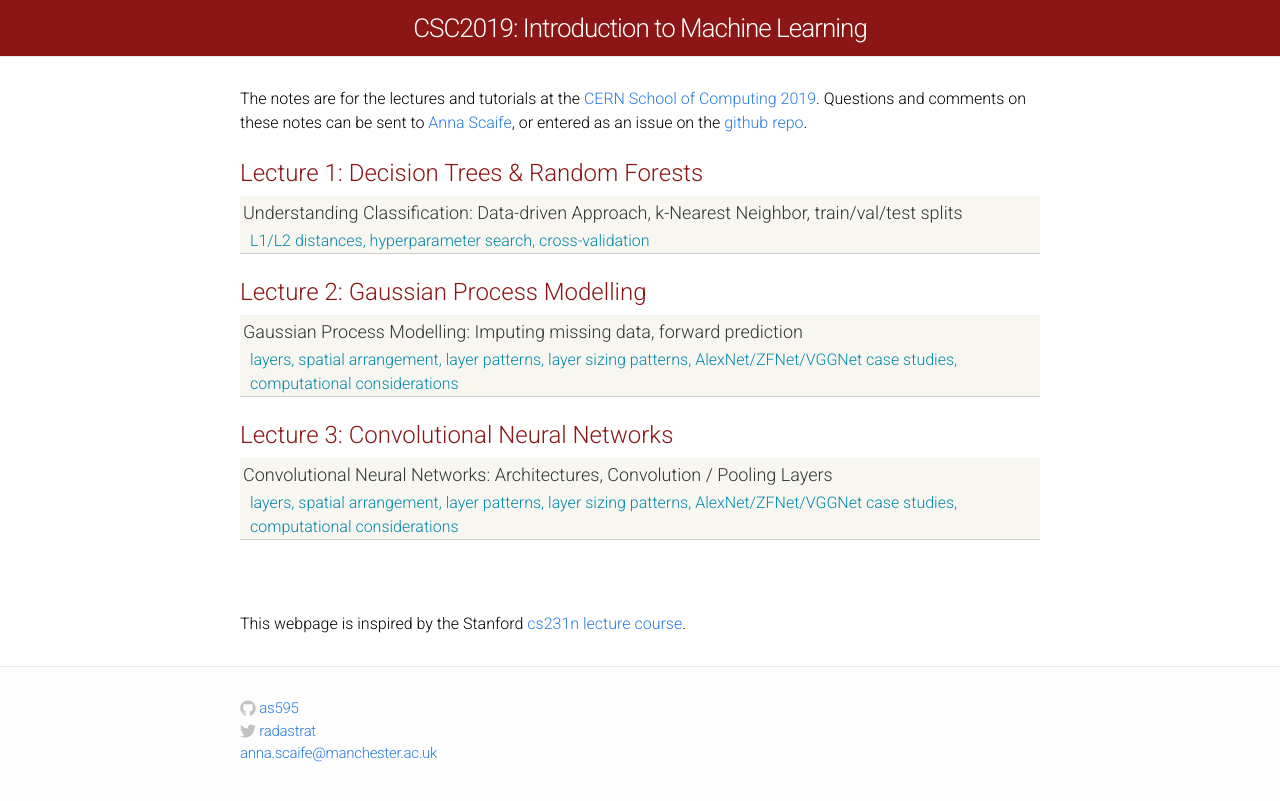
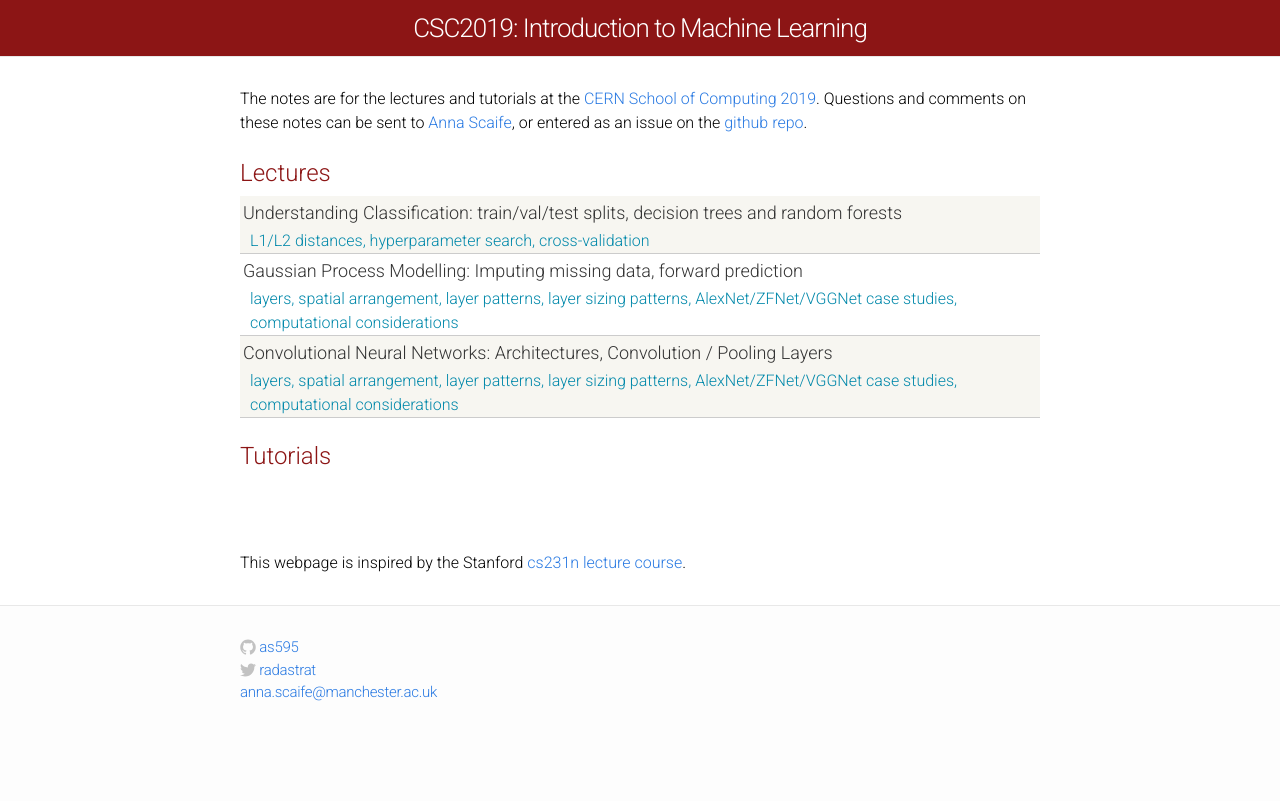
Before and after one commit to as595/csc-2019, a Jekyll site: the page built from index.html, in a window 1280 px wide. Shown: the top 801 px of the page. Built offline with Jekyll 4.4.1, drawn with Linux system fonts in a browser that asks for light colours.

Commit message:
updated index

```diff
--- a/index.html
+++ b/index.html
@@ -12,18 +12,16 @@ layout: default
   <div class="materials-wrap">
 
 	 <!-- hardcoding items here to force a specific order -->
-    <div class="module-header">Lecture 1: Decision Trees & Random Forests</div>
+    <div class="module-header">Lectures</div>
 
     <div class="materials-item">
       <a href="classification/">
-        Understanding Classification: Data-driven Approach, k-Nearest Neighbor, train/val/test splits
+        Understanding Classification: train/val/test splits, decision trees and random forests
       </a>
       <div class="kw">
         L1/L2 distances, hyperparameter search, cross-validation
       </div>
     </div>
-
-    <div class="module-header">Lecture 2: Gaussian Process Modelling</div>
 
     <div class="materials-item">
       <a href="convolutional-networks/">
@@ -34,8 +32,6 @@ layout: default
       </div>
     </div>
 
-    <div class="module-header">Lecture 3: Convolutional Neural Networks</div>
-
     <div class="materials-item">
       <a href="convolutional-networks/">
         Convolutional Neural Networks: Architectures, Convolution / Pooling Layers
@@ -44,6 +40,8 @@ layout: default
           layers, spatial arrangement, layer patterns, layer sizing patterns, AlexNet/ZFNet/VGGNet case studies, computational considerations
       </div>
     </div>
+
+    <div class="module-header">Tutorials</div>
 
   </div>
 </div>
```
